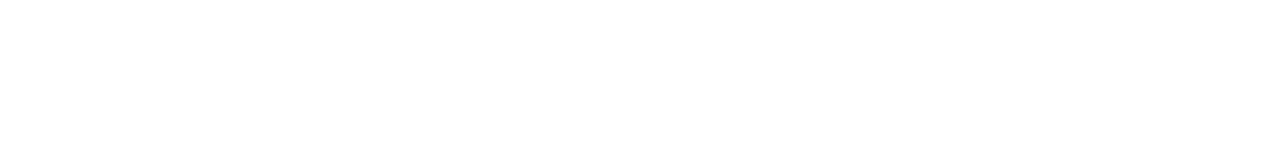
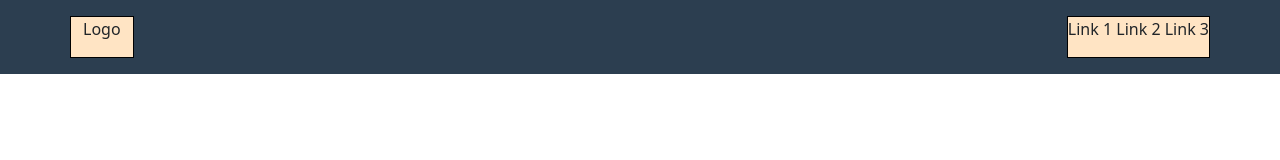
Before and after one commit to GioGio4/html-css-bootstrap-freelancer, a plain HTML site: page index.html in a window 1280 px wide. Drawn offline with nearby package versions, Linux system fonts and the light colour scheme.

Commit message:
Add header

```diff
--- a/css/style.css
+++ b/css/style.css
@@ -0,0 +1,38 @@
+/* ************************
+    GENERICS
+***************************/
+ul{
+    list-style: none;
+}
+
+a{
+    text-decoration: none;
+    color: inherit;
+}
+
+
+/* ************************
+    HEADER
+***************************/
+
+header{
+    background-color: #2c3e50;
+}
+
+.logo{
+    /* Debug */
+    background-color: bisque;
+    border: 1px solid black;
+}
+
+.hamburger-menu{
+    /* Debug */
+    background-color: bisque;
+    border: 1px solid black;
+}
+
+.nav-link{
+      /* Debug */
+      background-color: bisque;
+      border: 1px solid black;
+}
--- a/index.html
+++ b/index.html
@@ -19,6 +19,35 @@
 
     <header>
 
+        <div class="container">
+
+            <div class="row py-3 justify-content-between ">
+
+                <div class="logo col-auto">
+                    Logo
+                </div>
+                <div class="hamburger-menu col-auto d-md-none">
+                    Hamburger
+                </div>
+
+                <div class="nav-link col-auto d-none d-md-block">
+                    <ul class="p-0">
+                        <li class="d-inline-block">
+                            <a href="#">Link 1</a>
+                        </li>
+                        <li class="d-inline-block">
+                            <a href="#">Link 2</a>
+                        </li>
+                        <li class="d-inline-block">
+                            <a href="#">Link 3</a>
+                        </li>
+                    </ul>
+                </div>
+
+            </div>
+
+        </div>
+
     </header>
 
     <main>
```
